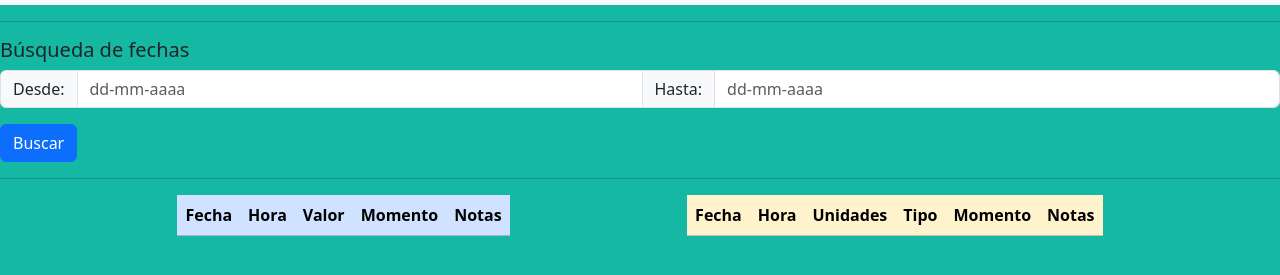
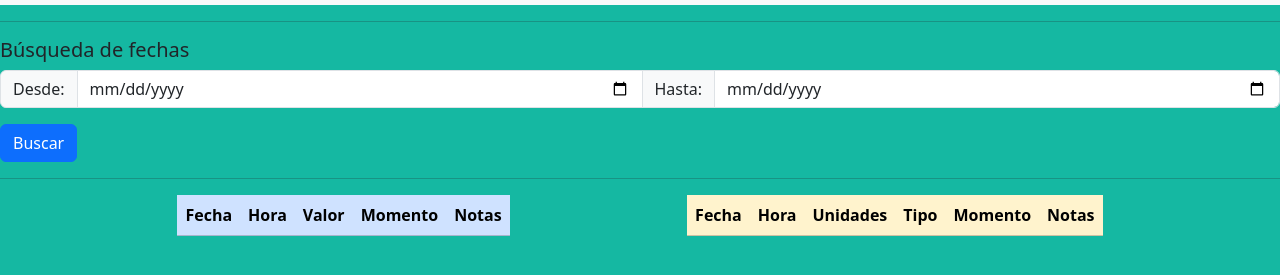
Before and after one commit to maximilianosena/calendarioGlucemia, a plain HTML site: page union.html in a window 1280 px wide. Shown: the part 107-382 px from the top of the page. Drawn offline with nearby package versions, Linux system fonts and the light colour scheme.

Commit message:
Actualizar union.html

```diff
--- a/union.html
+++ b/union.html
@@ -52,9 +52,9 @@
 <h5> Búsqueda de fechas</h5>
       <div class="input-group">
         <span class="input-group-text">Desde:</span>
-        <input type="text" name="rango" id="desde" class="form-control" placeholder="dd-mm-aaaa" required>
+        <input type="date" name="rango" id="desde" class="form-control" required>
 <span class="input-group-text">Hasta:</span>
-        <input type="text" name="rango" id="hasta" class="form-control" placeholder="dd-mm-aaaa">
+        <input type="date" name="rango" id="hasta" class="form-control">
     </div>
 </div>
       <button id="buscador" class="btn btn-primary">Buscar</button>
```
